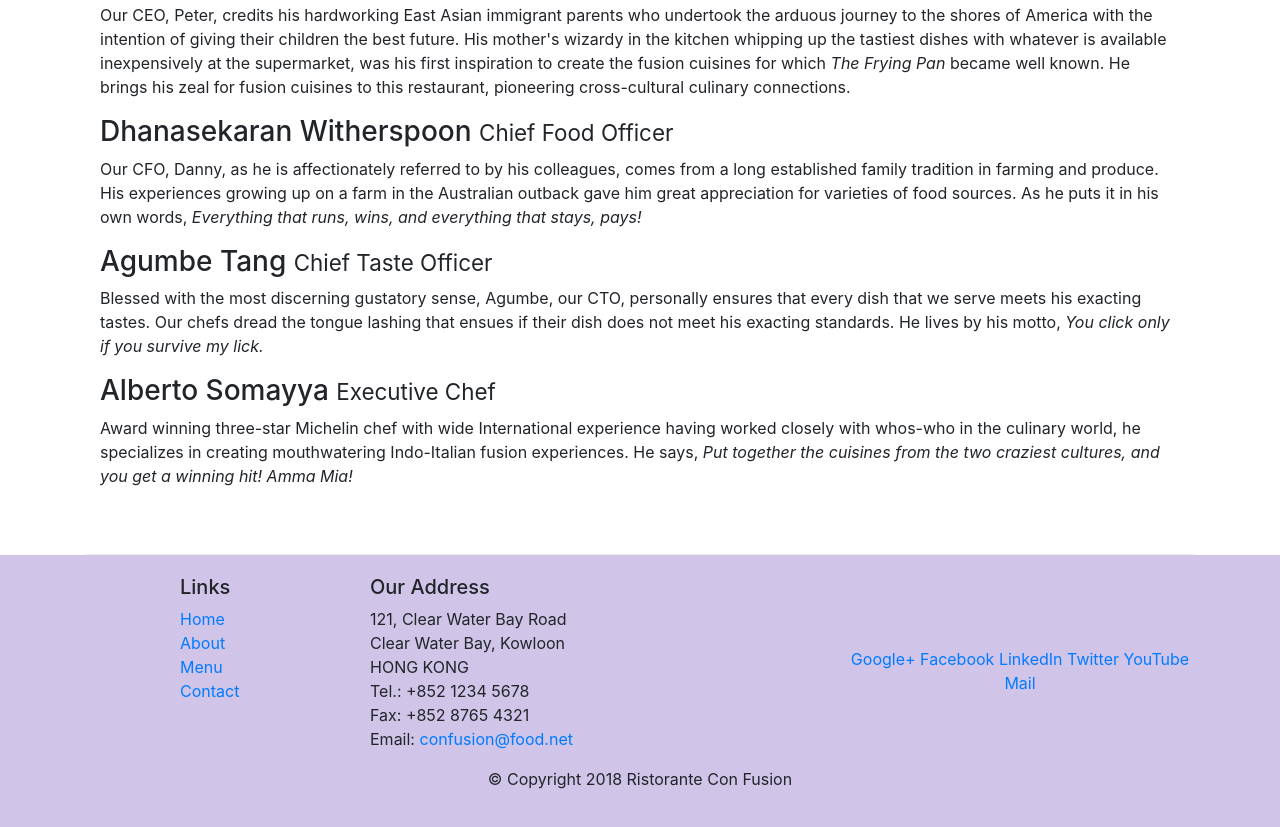
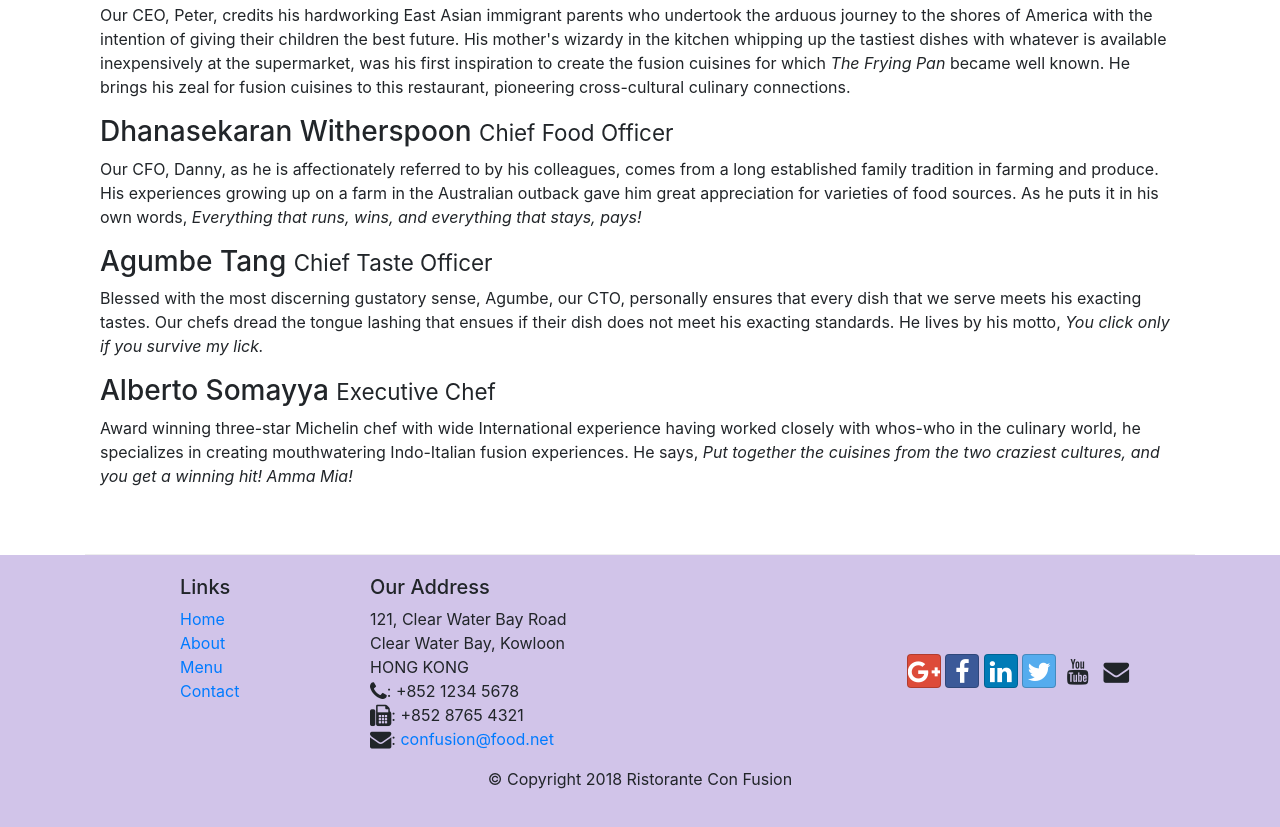
Before and after one commit to wajid461/conFusion-Restaurant, a website: page aboutus.html in a window 1280 px wide. Shown: the part 942-1769 px from the top of the page. Drawn offline with nearby package versions, Linux system fonts and the light colour scheme.

Commit message:
Icon Fonts

```diff
--- a/aboutus.html
+++ b/aboutus.html
@@ -9,6 +9,8 @@
 
     <!-- Bootstrap CSS -->
     <link rel="stylesheet" href="node_modules/bootstrap/dist/css/bootstrap.min.css">
+    <link rel="stylesheet" href="node_modules/font-awesome/css/font-awesome.min.css">
+    <link rel="stylesheet" href="node_modules/bootstrap-social/bootstrap-social.css">
     <link rel="stylesheet" href="css/styles.css">
     <title>Ristorante Con Fusion: About Us</title>
 
@@ -23,10 +25,10 @@
             <a class="navbar-brand mr-auto" href="index.html">Ristorante con Fusion</a>
             <div class="collapse navbar-collapse" id="Navbar">
                 <ul class="navbar-nav mr-auto">
-                    <li class="nav-item"><a class="nav-link" href="index.html">Home</a></li>
-                    <li class="nav-item active"><a class="nav-link" href="#">About</a></li>
-                    <li class="nav-item"><a class="nav-link" href="#">Menu</a></li>
-                    <li class="nav-item"><a class="nav-link" href="#">Content</a></li>
+                    <li class="nav-item"><a class="nav-link" href="#"><span class="fa fa-home fa-lg"></span>Home</a></li>
+                    <li class="nav-item active"><a class="nav-link" href="./aboutus.html"><span class="fa fa-info fa-lg"></span>About</a></li>
+                    <li class="nav-item"><a class="nav-link" href="#"><span class="fa fa-list fa-lg"></span>Menu</a></li>
+                    <li class="nav-item"><a class="nav-link" href="#"><span class="fa fa-address-card fa-lg"></span>Content</a></li>
                 </ul>
             </div>
         </div>
@@ -102,19 +104,19 @@
 		              121, Clear Water Bay Road<br>
 		              Clear Water Bay, Kowloon<br>
 		              HONG KONG<br>
-		              Tel.: +852 1234 5678<br>
-		              Fax: +852 8765 4321<br>
-		              Email: <a href="mailto:confusion@food.net">confusion@food.net</a>
+		              <i class="fa fa-phone fa-lg"></i>: +852 1234 5678<br>
+		              <i class="fa fa-fax fa-lg"></i>: +852 8765 4321<br>
+		              <i class="fa fa-envelope fa-lg"></i>: <a href="mailto:confusion@food.net">confusion@food.net</a>
 		           </address>
                 </div>
                 <div class="col-12 col-sm-4 align-self-center">
                     <div class="text-center">
-                        <a href="http://google.com/+">Google+</a>
-                        <a href="http://www.facebook.com/profile.php?id=">Facebook</a>
-                        <a href="http://www.linkedin.com/in/">LinkedIn</a>
-                        <a href="http://twitter.com/">Twitter</a>
-                        <a href="http://youtube.com/">YouTube</a>
-                        <a href="mailto:">Mail</a>
+                        <a class="btn btn-social-icon btn-google" href="http://google.com/+"><i class="fa fa-google-plus fa-lg"></i></a>
+                        <a class="btn btn-social-icon btn-facebook" href="http://www.facebook.com/profile.php?id="><i class="fa fa-facebook fa-lg"></i></a>
+                        <a class="btn btn-social-icon btn-linkedin" href="http://www.linkedin.com/in/"><i class="fa fa-linkedin fa-lg"></i></a>
+                        <a class="btn btn-social-icon btn-twitter" href="http://twitter.com/"><i class="fa fa-twitter fa-lg"></i></a>
+                        <a class="btn btn-social-icon btn-youtube" href="http://youtube.com/"><i class="fa fa-youtube fa-lg"></i></a>
+                        <a class="btn btn-social-icon" href="mailto:"><i class="fa fa-envelope fa-lg"></i></a>
                     </div>
                 </div>
            </div>
--- a/package.json
+++ b/package.json
@@ -14,8 +14,10 @@
     "lite-server": "^2.3.0"
   },
   "dependencies": {
-    "bootstrap": "^4.0.0",
-    "jquery": "^3.3.1",
+    "bootstrap": "^4.5.3",
+    "bootstrap-social": "^5.1.1",
+    "font-awesome": "^4.7.0",
+    "jquery": "^3.5.1",
     "popper.js": "^1.12.9"
   }
 }
```
Also changed, not shown: index.html (+15 -13 lines), 1 other file.
